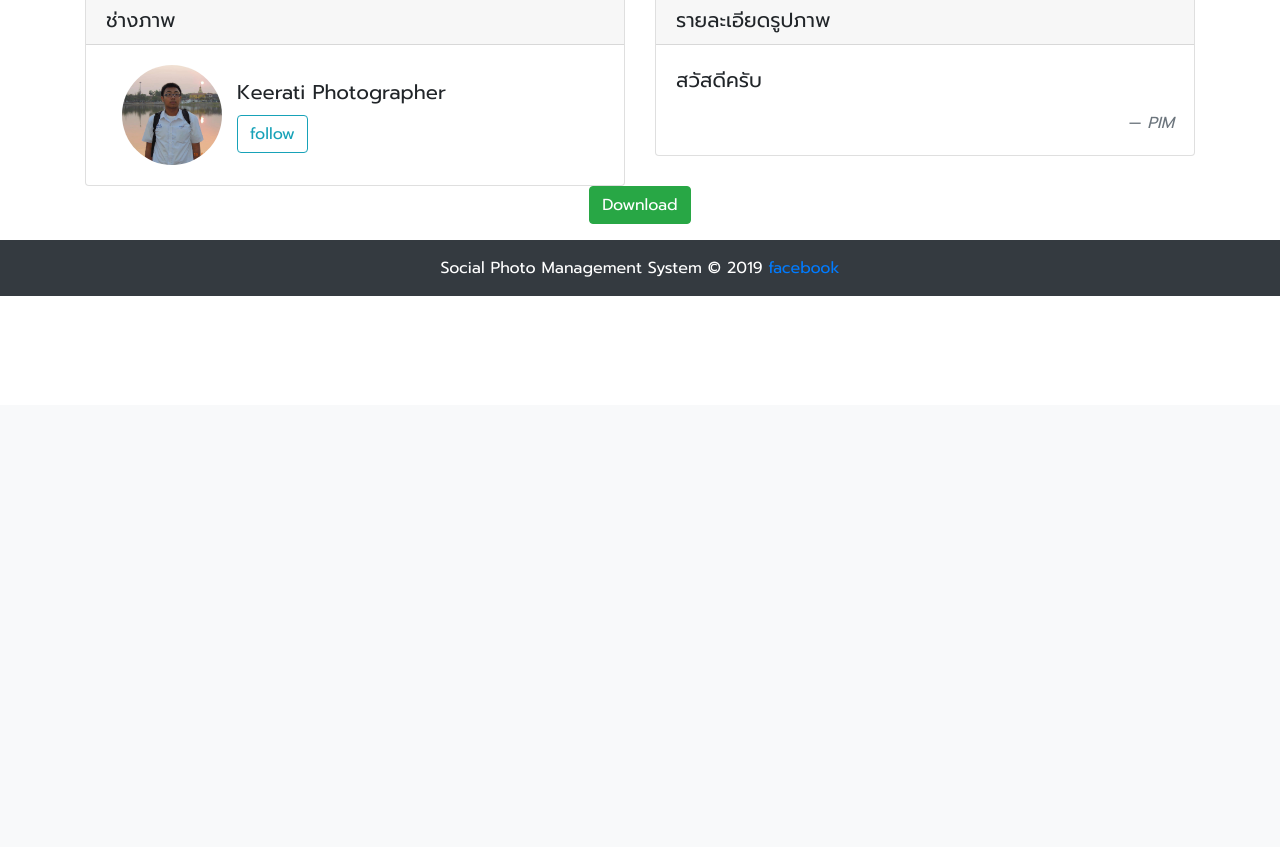
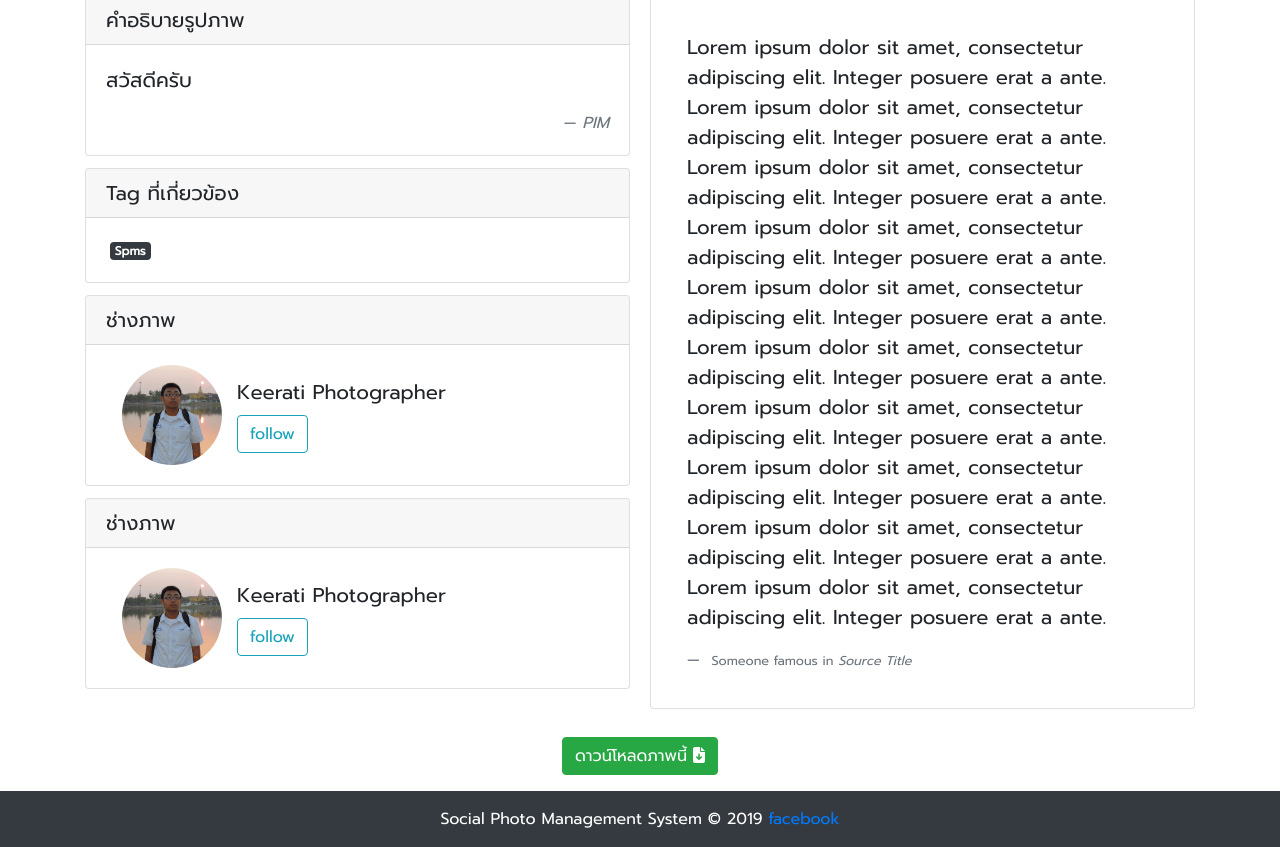
Before and after one commit to mlizking/ci_spms_project, a CodeIgniter app: page /ci_spms_project/picture_controller/select_picture/1 in a window 1280 px wide. Shown: the part 395-1242 px from the top of the page. Before the commit the page ends 691 px from the top, so only its background shows below. Run offline with CodeIgniter, Linux system fonts and the light colour scheme; data comes from the database, SQL or seed files in the repository; some libraries are stand-ins or nearby versions.

Commit message:
add card in picture view

```diff
--- a/application/config/config.php
+++ b/application/config/config.php
@@ -25,8 +25,8 @@ defined('BASEPATH') OR exit('No direct script access allowed');
 */
 // $config['base_url'] = 'http://127.0.0.1/ci_spms_project/';
 // $config['base_url'] = 'http://192.168.137.1/ci_spms_project/';
-// $config['base_url'] = 'http://10.33.12.25/ci_spms_project/';
-$config['base_url'] = 'http://192.168.1.244/ci_spms_project/';
+$config['base_url'] = 'http://10.33.12.25/ci_spms_project/';
+// $config['base_url'] = 'http://192.168.1.244/ci_spms_project/';
 
 /*
 |--------------------------------------------------------------------------
--- a/application/views/layouts/navbar.php
+++ b/application/views/layouts/navbar.php
@@ -8,12 +8,13 @@
   </button>
 
   <div class="collapse navbar-collapse" id="navbarSupportedContent">
+
     <ul class="navbar-nav mr-auto">
       <li class="nav-item">
-        <a class="nav-link" href="<?php echo site_url('story_controller') ?>">Story</a>
+        <!-- <a class="nav-link" href="<?php //echo site_url('story_controller') ?>">Story</a> -->
       </li>
       <li class="nav-item">
-        <a class="nav-link" href="<?php echo site_url('photographer_controller') ?>">Photographer</a>
+        <!-- <a class="nav-link" href="<?php //echo site_url('photographer_controller') ?>">Photographer</a> -->
       </li>
     </ul>
 
@@ -92,14 +93,3 @@
     </div>
   </div>
 </nav>
-
-<?php
-  if($this->session->userdata('statusid') == '1')
-  {
-?>
-
-
-
-<?php
-  }
-?>
--- a/application/views/picture_view.php
+++ b/application/views/picture_view.php
@@ -38,15 +38,34 @@
             <div class="img-container">
                 <img src="<?php echo base_url(); ?>uploads/<?php echo $filename ?>" class="img-fluid" alt="Responsive image">
                 <div class="overlay text-center">
-                    <span><h1>SPMS&copy;</h1></span>
+                    <span><h1><?php echo $picname ?></h1></span>
                 </div>
             </div>
         </div>
     </div>
 
-    <div class="container">
-        <div class="row">
-            <div class="col-sm-6 mt-3">
+    <div class="container mt-3">
+        <div class="card-columns">
+             <div class="card">
+                <h5 class="card-header">คำอธิบายรูปภาพ</h5>
+                <div class="card-body">
+                    <blockquote class="blockquote mb-0">
+                        <p><?php echo $pdetail ?></p>
+                        <footer class="blockquote-footer text-right"><cite title="Source Title"><?php echo $picname ?></cite></footer>
+                    </blockquote>
+                </div>
+            </div>
+            <div class="card">
+                <h5 class="card-header">Tag ที่เกี่ยวข้อง</h5>
+                <div class="card-body">
+                    <?php
+                    foreach ($pictag as $value) {
+                        $value2 = ucfirst(strtolower($value));
+                        ?><a href="<?php echo site_url('search_controller/tag_search/'.$value2) ?>" class="badge badge-dark ml-1 mr-1"><?php  echo $value2 ?></a><?php
+                    }
+                    ?>
+                </div>
+            </div>
             <div class="card">
                 <h5 class="card-header">ช่างภาพ</h5>
                 <div class="card-body">
@@ -59,24 +78,45 @@
                     </div>
                 </div>
             </div>
+            <div class="card">
+                <h5 class="card-header">ช่างภาพ</h5>
+                <div class="card-body">
+                    <div class="row ml-3">
+                        <img src="<?php echo base_url(); ?>uploads/profile_picture/<?php echo $upic ?>" class="centered-and-cropped rounded-circle" width="100" height="100">
+                        <div class="col my-auto">
+                            <h5 class="modal-title"><?php echo $uname ?></h5>
+                            <button type="button" class="btn btn-outline-info mt-2">follow</button>
                         </div>
-            <div class="col-sm-6 mt-3">
-                <div class="card">
-                    <h5 class="card-header">รายละเอียดรูปภาพ</h5>
-                    <div class="card-body">
-                        <blockquote class="blockquote mb-0">
-                            <p><?php echo $pdetail ?></p>
-                            <footer class="blockquote-footer text-right"><cite title="Source Title"><?php echo $picname ?></cite></footer>
+                    </div>
+                </div>
+            </div>
+            <div class="card p-3">
+                <blockquote class="blockquote mb-0 card-body">
+                <p>
+                    Lorem ipsum dolor sit amet, consectetur adipiscing elit. Integer posuere erat a ante.
+                    Lorem ipsum dolor sit amet, consectetur adipiscing elit. Integer posuere erat a ante.
+                    Lorem ipsum dolor sit amet, consectetur adipiscing elit. Integer posuere erat a ante.
+                    Lorem ipsum dolor sit amet, consectetur adipiscing elit. Integer posuere erat a ante.
+                    Lorem ipsum dolor sit amet, consectetur adipiscing elit. Integer posuere erat a ante.
+                    Lorem ipsum dolor sit amet, consectetur adipiscing elit. Integer posuere erat a ante.
+                    Lorem ipsum dolor sit amet, consectetur adipiscing elit. Integer posuere erat a ante.
+                    Lorem ipsum dolor sit amet, consectetur adipiscing elit. Integer posuere erat a ante.
+                    Lorem ipsum dolor sit amet, consectetur adipiscing elit. Integer posuere erat a ante.
+                    Lorem ipsum dolor sit amet, consectetur adipiscing elit. Integer posuere erat a ante.
+                </p>
+                <footer class="blockquote-footer">
+                    <small class="text-muted">
+                    Someone famous in <cite title="Source Title">Source Title</cite>
+                    </small>
+                </footer>
                 </blockquote>
             </div>
         </div>
     </div>
-        </div>
-    </div>
 
-    <div class="container">
+    <div class="container mt-3">
         <div class="row justify-content-center">
-            <a href="<?php echo site_url('home_controller/picdownload/'.$filename) ?>"><button type="button" class="btn btn-success">Download</button></a>
+            <a href="<?php echo site_url('home_controller/picdownload/'.$filename) ?>"><button type="button" class="btn btn-success">ดาวน์โหลดภาพนี้ <i class="fas fa-file-download"></i></button></a>
         </div>
     </div>
 
@@ -87,3 +127,26 @@
     <?php $this->load->view('layouts/script_body'); ?>
 </body>
 </html>
+
+<style>
+    @media (min-width:576px) {
+        .card-columns {
+        column-count: 1;
+        }
+    }
+    @media (min-width:768px) {
+        .card-columns {
+        column-count: 1;
+        }
+    }
+    @media (min-width:992px) {
+        .card-columns {
+        column-count: 2;
+        }
+    }
+    @media (min-width:1200px) {
+        .card-columns {
+        column-count: 2;
+        }
+    }
+</style>
```
Also changed, not shown: application/views/layouts/modal_view.php (+14 -6 lines). Lines whose indentation alone changed are shown as unchanged.
